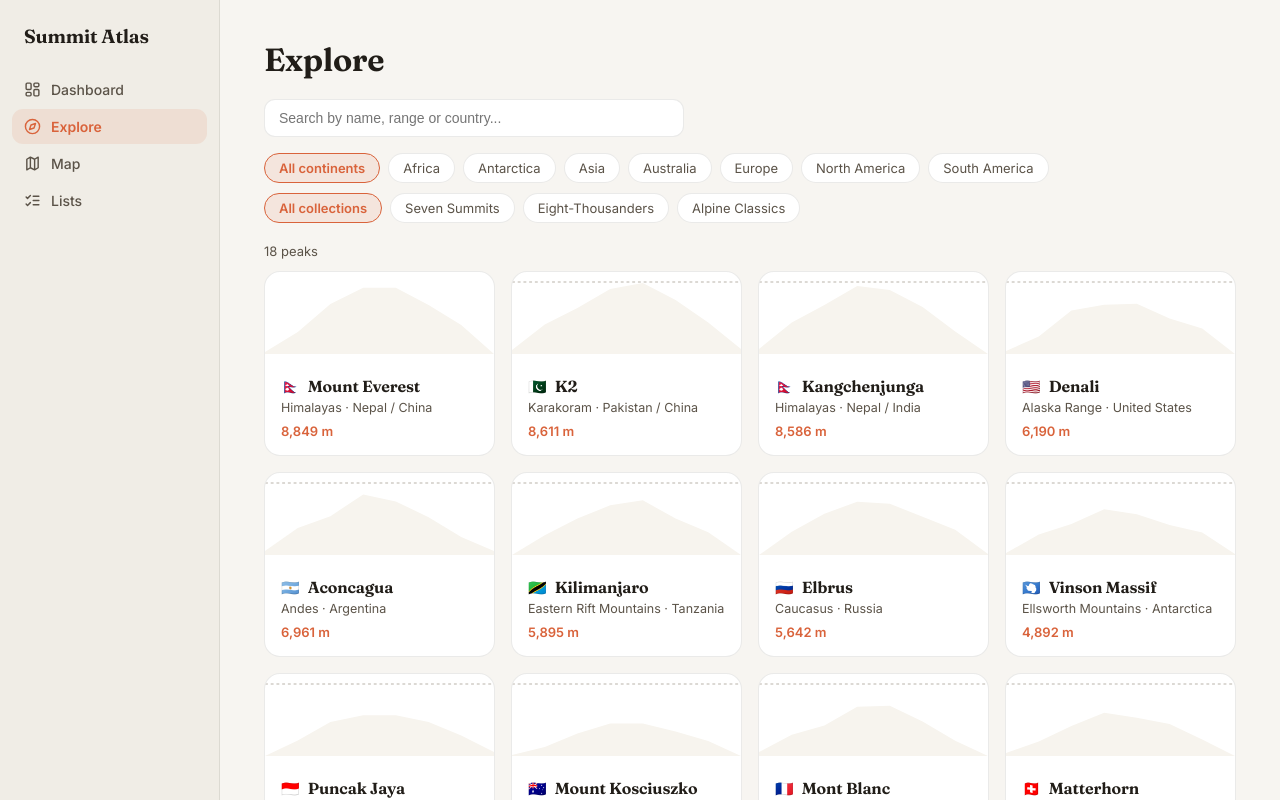
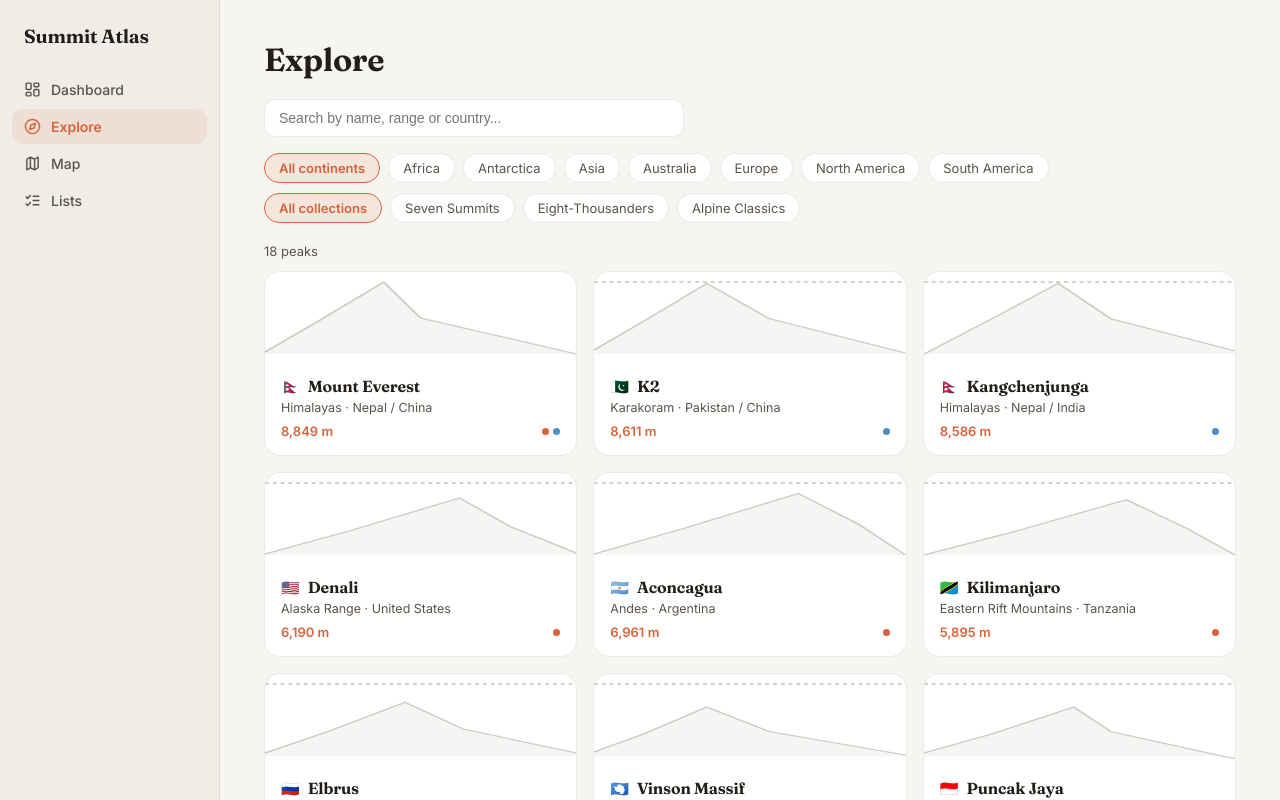
Before and after one commit to TGOSS1984/summit-atlas, a React (Vite) app: page /explore in a window 1280 px wide. Shown: the top 800 px of the page. Built offline with nearby package versions, Linux system fonts and the light colour scheme.

Commit message:
polish: match peakbook ridge silhouette, add collection dots

```diff
--- a/src/components/mountain/MountainCard.module.css
+++ b/src/components/mountain/MountainCard.module.css
@@ -13,10 +13,33 @@
   border-color: var(--border-strong);
 }
 
-.ridge {
+.ridge,
+.ridgeClimbed {
   display: block;
   width: 100%;
   height: 90px;
+}
+
+.ridge .ridgeFill {
+  fill: var(--text-tertiary);
+  opacity: 0.08;
+}
+
+.ridge .ridgeStroke {
+  stroke: var(--text-tertiary);
+  stroke-width: 1.2;
+  opacity: 0.4;
+}
+
+.ridgeClimbed .ridgeFill {
+  fill: var(--green);
+  opacity: 0.1;
+}
+
+.ridgeClimbed .ridgeStroke {
+  stroke: var(--green);
+  stroke-width: 1.2;
+  opacity: 0.5;
 }
 
 .referenceLine {
@@ -60,9 +83,27 @@
   color: var(--text-secondary);
 }
 
+.footer {
+  display: flex;
+  align-items: center;
+  justify-content: space-between;
+  margin-top: 8px;
+}
+
 .elevation {
-  margin: 8px 0 0;
+  margin: 0;
   font-size: 13px;
   font-weight: 600;
   color: var(--accent);
 }
+
+.dots {
+  display: flex;
+  gap: 4px;
+}
+
+.dot {
+  width: 7px;
+  height: 7px;
+  border-radius: 50%;
+}
--- a/src/components/mountain/MountainCard.tsx
+++ b/src/components/mountain/MountainCard.tsx
@@ -1,22 +1,34 @@
 import type { Mountain } from '../../types/mountain'
+import type { Collection } from '../../types/collection'
 import { formatElevation } from '../../utils/units'
 import { buildRidgeSvg } from '../../utils/ridgeSvg'
 import styles from './MountainCard.module.css'
 
 interface MountainCardProps {
   mountain: Mountain
-  // caller's job to work this out from the full dataset - keeping the card
-  // itself dumb rather than having it import data/mountains.ts directly
+  // caller's job to work this out from the full dataset (see getCountryMaxElevations)
   countryMaxElevation?: number
+  // collections this specific mountain belongs to (see getCollectionsByMountainId) -
+  // card stays dumb about where that comes from, just draws a dot per entry
+  collections?: Collection[]
+  // defaults false until commit 12's persisted store exists
+  climbed?: boolean
 }
 
-export function MountainCard({ mountain, countryMaxElevation }: MountainCardProps) {
+export function MountainCard({
+  mountain,
+  countryMaxElevation,
+  collections = [],
+  climbed = false,
+}: MountainCardProps) {
   const ridge = buildRidgeSvg(mountain, { countryMaxElevation })
+  const ridgeClassName = climbed ? styles.ridgeClimbed : styles.ridge
 
   return (
     <div className={styles.card}>
-      <svg className={styles.ridge} viewBox={ridge.viewBox} preserveAspectRatio="none">
-        <path d={ridge.path} fill="var(--card-hover)" />
+      <svg className={ridgeClassName} viewBox={ridge.viewBox} preserveAspectRatio="none">
+        <path d={ridge.fillPath} className={styles.ridgeFill} />
+        <path d={ridge.strokePath} fill="none" className={styles.ridgeStroke} />
         {ridge.worldLineY !== null && (
           <line
             x1={0}
@@ -45,8 +57,22 @@ export function MountainCard({ mountain, countryMaxElevation }: MountainCardProp
         <p className={styles.meta}>
           {mountain.range} · {mountain.country}
         </p>
-        {/* hardcoded to metres for now - swaps to read the unit toggle once that lands in future */}
-        <p className={styles.elevation}>{formatElevation(mountain.elevation, 'm')}</p>
+        <div className={styles.footer}>
+          {/* hardcoded to metres for now - swaps to read the unit toggle in commit 13 */}
+          <p className={styles.elevation}>{formatElevation(mountain.elevation, 'm')}</p>
+          {collections.length > 0 && (
+            <div className={styles.dots}>
+              {collections.map((collection) => (
+                <span
+                  key={collection.id}
+                  className={styles.dot}
+                  style={{ background: `var(--${collection.colorToken})` }}
+                  title={collection.name}
+                />
+              ))}
+            </div>
+          )}
+        </div>
       </div>
     </div>
   )
--- a/src/pages/ExplorePage.module.css
+++ b/src/pages/ExplorePage.module.css
@@ -30,7 +30,9 @@
 
 .grid {
   display: grid;
-  grid-template-columns: repeat(auto-fill, minmax(220px, 1fr));
+  /* 248px matches peakbook's own card grid - not a hardcoded "4 columns",
+     just the min-width that happens to land on 4-up at typical desktop width */
+  grid-template-columns: repeat(auto-fill, minmax(248px, 1fr));
   gap: 16px;
 }
 
--- a/src/pages/ExplorePage.tsx
+++ b/src/pages/ExplorePage.tsx
@@ -1,7 +1,12 @@
 import { useMemo, useState } from 'react'
 import { MOUNTAINS } from '../data/mountains'
 import { COLLECTIONS } from '../data/collections'
-import { filterMountains, getCountryMaxElevations, type MountainFilters } from '../utils/filterMountains'
+import {
+  filterMountains,
+  getCountryMaxElevations,
+  getCollectionsByMountainId,
+  type MountainFilters,
+} from '../utils/filterMountains'
 import { MountainCard } from '../components/mountain/MountainCard'
 import { FilterChips } from '../components/explore/FilterChips'
 import styles from './ExplorePage.module.css'
@@ -20,8 +25,9 @@ const COLLECTION_OPTIONS = [
   ...COLLECTIONS.map((c) => ({ id: c.id, label: c.name })),
 ]
 
-// built once, not per-card - see getCountryMaxElevations for why
+// built once, not per-card - see getCountryMaxElevations/getCollectionsByMountainId
 const COUNTRY_MAX_ELEVATIONS = getCountryMaxElevations(MOUNTAINS)
+const COLLECTIONS_BY_MOUNTAIN = getCollectionsByMountainId(COLLECTIONS)
 
 export function ExplorePage() {
   const [filters, setFilters] = useState<MountainFilters>({
@@ -37,8 +43,6 @@ export function ExplorePage() {
   const currentPage = Math.min(page, pageCount)
   const visible = filtered.slice((currentPage - 1) * PAGE_SIZE, currentPage * PAGE_SIZE)
 
-  // any filter change resets to page 1 - simpler to reason about than trying
-  // to preserve page position across a filter that changes the result count
   function updateFilters(next: Partial<MountainFilters>) {
     setFilters((prev) => ({ ...prev, ...next }))
     setPage(1)
@@ -79,6 +83,7 @@ export function ExplorePage() {
             key={mountain.id}
             mountain={mountain}
             countryMaxElevation={COUNTRY_MAX_ELEVATIONS.get(mountain.country)}
+            collections={COLLECTIONS_BY_MOUNTAIN.get(mountain.id)}
           />
         ))}
       </div>
--- a/src/utils/filterMountains.ts
+++ b/src/utils/filterMountains.ts
@@ -13,7 +13,9 @@ export const ALL_FILTERS: MountainFilters = {
   collectionId: null,
 }
 
-
+// country and climbed-status filters aren't here yet - country needs a
+// proper picker once the real dataset lands (18 peaks doesn't warrant one),
+// climbed status needs the persisted store from commit 12
 export function filterMountains(
   mountains: Mountain[],
   filters: MountainFilters,
@@ -56,3 +58,17 @@ export function getCountryMaxElevations(mountains: Mountain[]): Map<string, numb
   }
   return maxByCountry
 }
+
+// reverse lookup, same reasoning as getCountryMaxElevations above - collections
+// own peakIds (commit 5), so cards need this the other way round to draw their dots
+export function getCollectionsByMountainId(collections: Collection[]): Map<string, Collection[]> {
+  const map = new Map<string, Collection[]>()
+  for (const collection of collections) {
+    for (const peakId of collection.peakIds) {
+      const existing = map.get(peakId) ?? []
+      existing.push(collection)
+      map.set(peakId, existing)
+    }
+  }
+  return map
+}
--- a/src/utils/ridgeSvg.ts
+++ b/src/utils/ridgeSvg.ts
@@ -10,76 +10,80 @@ const BASELINE = 82
 const TOP_MARGIN = 10
 const MAX_PEAK_HEIGHT = BASELINE - TOP_MARGIN
 
-// deterministic hash from a string - same peak always draws the same ridge,
-// no point re-randomising it on every render/reload
+// same unsigned-int hash trick peakbook uses (base-31 multiply-add) - keeps
+// our silhouette shape directly comparable to theirs
 function hashString(input: string): number {
-  let hash = 0
-  for (let i = 0; i < input.length; i++) {
-    hash = (hash << 5) - hash + input.charCodeAt(i)
-    hash |= 0
+  let hash = 7
+  for (const char of input) {
+    hash = (hash * 31 + char.charCodeAt(0)) >>> 0
   }
-  return Math.abs(hash)
+  return hash
 }
 
 // power curve so low peaks don't look flat and Everest doesn't tower off
-// the card - 0.65 eyeballed against the sample dataset, revisit once the
-// full dataset's elevation spread is known
+// the card - 0.65 matches peakbook's value, and it looks right here too
 function heightRatio(elevation: number): number {
-  return Math.pow(elevation / WORLD_MAX_ELEVATION, 0.65)
+  return Math.pow(Math.min(1, elevation / WORLD_MAX_ELEVATION), 0.65)
 }
 
-interface RidgePoint {
-  x: number
-  y: number
+type Point = [number, number]
+
+// single apex + one shoulder - same silhouette peakbook draws, reimplemented
+// against our own viewBox rather than reused from their file directly
+function buildRidgePoints(mountain: Mountain): Point[] {
+  const hash = hashString(mountain.id)
+  const apexY = BASELINE - heightRatio(mountain.elevation) * MAX_PEAK_HEIGHT
+
+  const apexX = 44 + (hash % 80)
+  const leftY = BASELINE - (hash % 5)
+  const midX = apexX * 0.45
+  const midY = (leftY + apexY) / 2 + 4
+  const shoulderX = Math.min(VIEW_WIDTH - 18, apexX + 18 + (hash % 16))
+  const shoulderY = apexY + (BASELINE - apexY) * 0.5
+  const rightY = BASELINE - ((hash >> 3) % 5)
+
+  return [
+    [0, leftY],
+    [midX, midY],
+    [apexX, apexY],
+    [shoulderX, shoulderY],
+    [VIEW_WIDTH, rightY],
+  ]
 }
 
-// walks left to right building a jagged ridge - seeded off the mountain id
-// so it's stable across renders but still varies card to card
-function buildRidgePoints(mountain: Mountain, pointCount = 7): RidgePoint[] {
-  const seed = hashString(mountain.id)
-  const peakHeight = heightRatio(mountain.elevation) * MAX_PEAK_HEIGHT
-  const points: RidgePoint[] = []
-
-  for (let i = 0; i <= pointCount; i++) {
-    const x = (VIEW_WIDTH / pointCount) * i
-    // shoulders taper toward both edges, apex sits near the middle point
-    const distanceFromCenter = Math.abs(i - pointCount / 2) / (pointCount / 2)
-    const shoulderFactor = Math.max(1 - Math.pow(distanceFromCenter, 1.4), 0)
-    const jitter = ((seed >> (i * 3)) % 11) - 5 // cheap pseudo-noise, -5..5
-    const y = Math.min(BASELINE - shoulderFactor * peakHeight + jitter, BASELINE)
-    points.push({ x, y })
-  }
-
-  return points
+function round(n: number): number {
+  return Math.round(n * 10) / 10
 }
 
-function pointsToPath(points: RidgePoint[]): string {
+function toPolyline(points: Point[]): string {
   const [first, ...rest] = points
-  const line = rest.map((p) => `L ${p.x.toFixed(1)} ${p.y.toFixed(1)}`).join(' ')
-  return `M ${first.x.toFixed(1)} ${first.y.toFixed(1)} ${line} L ${VIEW_WIDTH} ${BASELINE} L 0 ${BASELINE} Z`
+  const line = rest.map(([x, y]) => `L ${round(x)} ${round(y)}`).join(' ')
+  return `M ${round(first[0])} ${round(first[1])} ${line}`
+}
+
+// separate fill/stroke rather than one path - lets the card fade the fill
+// in behind the text and keep the stroke crisp, same layered look peakbook gets
+function toFilledShape(points: Point[]): string {
+  return `${toPolyline(points)} L ${VIEW_WIDTH} ${BASELINE} L 0 ${BASELINE} Z`
 }
 
 export interface RidgeSvgOptions {
-  // highest peak in this mountain's own country, if known - draws a second
-  // dashed line alongside the world one. left optional since not every
-  // caller has this handy yet
+  // highest peak in this mountain's own country, if known - left optional
+  // since not every caller has this handy yet
   countryMaxElevation?: number
 }
 
-// everything the card needs to draw itself - kept the maths out of the
-// component so this is testable without touching the DOM
 export interface RidgeSvgData {
-  path: string
+  fillPath: string
+  strokePath: string
   viewBox: string
   worldLineY: number | null
   countryLineY: number | null
 }
 
 export function buildRidgeSvg(mountain: Mountain, options: RidgeSvgOptions = {}): RidgeSvgData {
-  const path = pointsToPath(buildRidgePoints(mountain))
+  const points = buildRidgePoints(mountain)
 
-  // no point drawing a reference line exactly on top of the ridge it's
-  // referencing - only show it when this peak isn't already the record holder
   const worldLineY = mountain.elevation < WORLD_MAX_ELEVATION ? TOP_MARGIN : null
 
   const countryMax = options.countryMaxElevation
@@ -89,7 +93,8 @@ export function buildRidgeSvg(mountain: Mountain, options: RidgeSvgOptions = {})
       : null
 
   return {
-    path,
+    fillPath: toFilledShape(points),
+    strokePath: toPolyline(points),
     viewBox: `0 0 ${VIEW_WIDTH} ${VIEW_HEIGHT}`,
     worldLineY,
     countryLineY,
```
Also changed, not shown: 2 other files (tests, documents, lock files or other folders).
